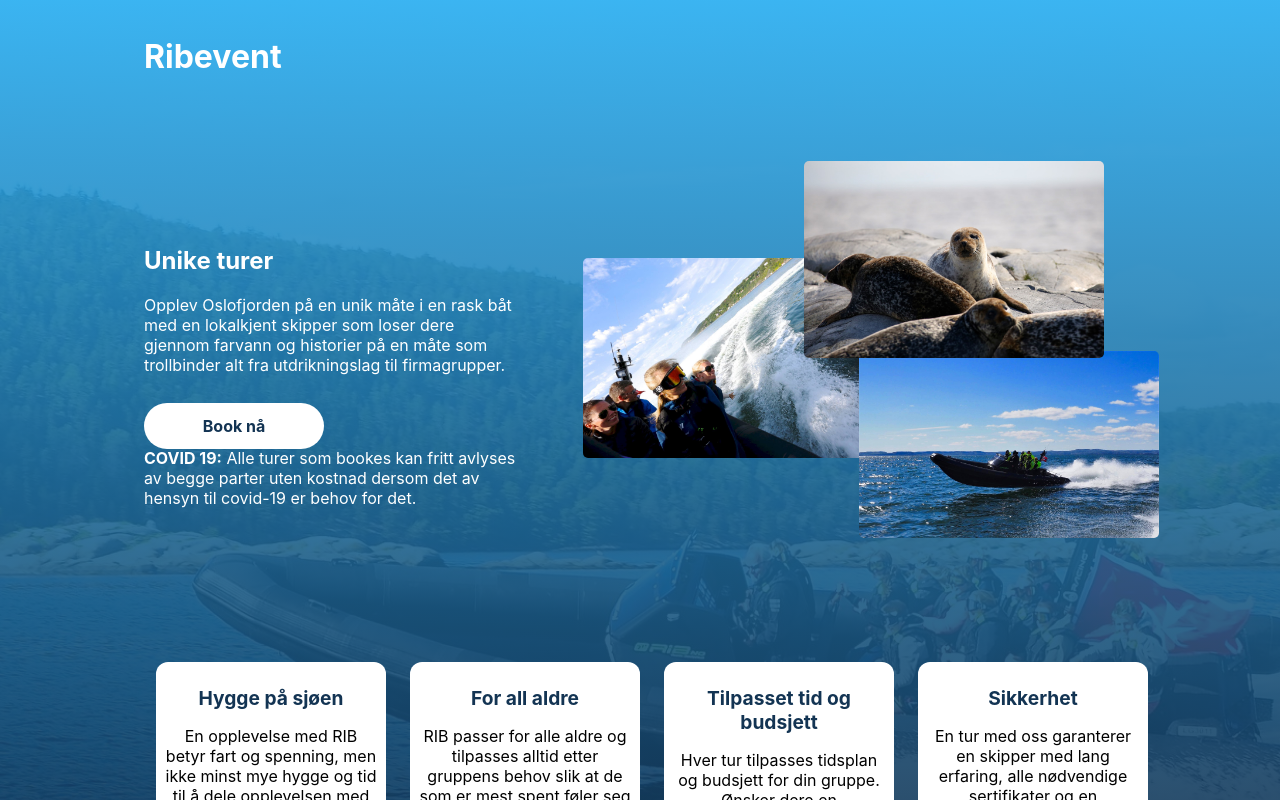
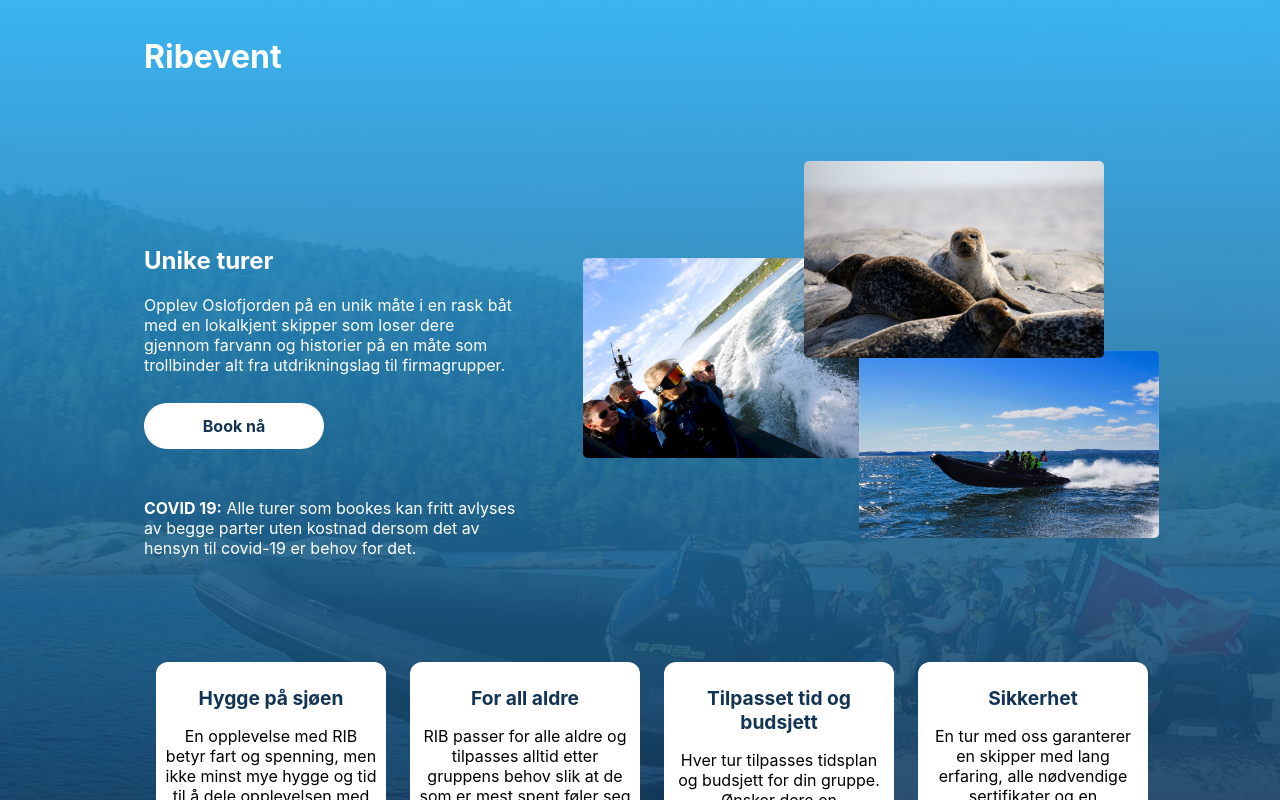
Before and after one commit to FredrikOseberg/ribevent, a React (Create React App) app: page / in a window 1280 px wide. Shown: the top 800 px of the page. Built offline with nearby package versions, Linux system fonts and the light colour scheme.

Commit message:
fix: bottom 100px

```diff
--- a/src/Head/Head.module.css
+++ b/src/Head/Head.module.css
@@ -31,7 +31,7 @@
 
 .covidInfo {
   position: absolute;
-  bottom: -50px;
+  bottom: -100px;
 }
 
 .headerContainer {
```
